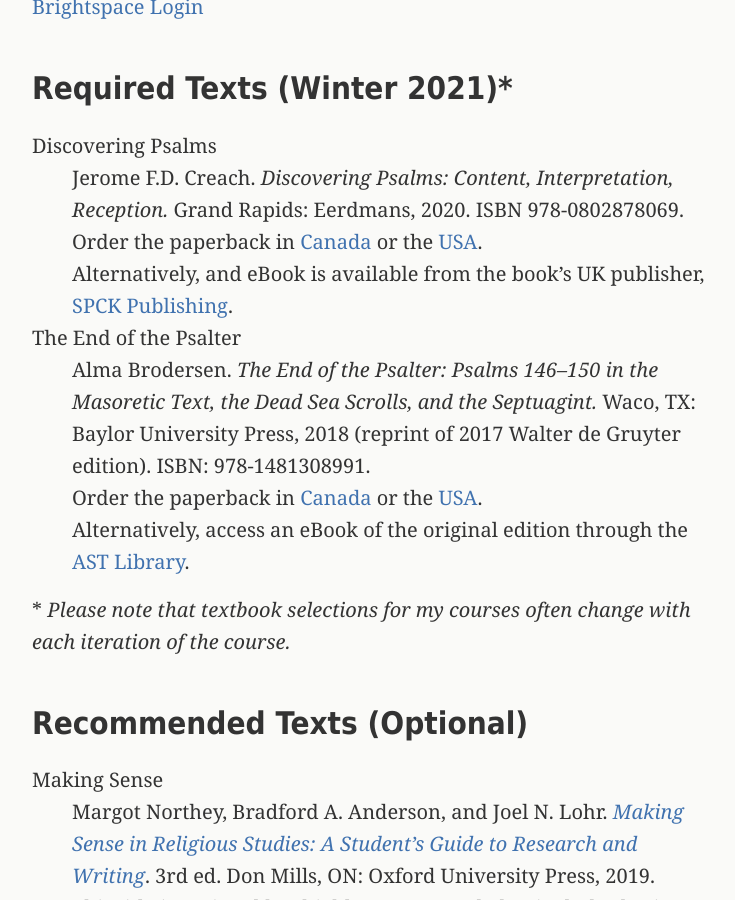
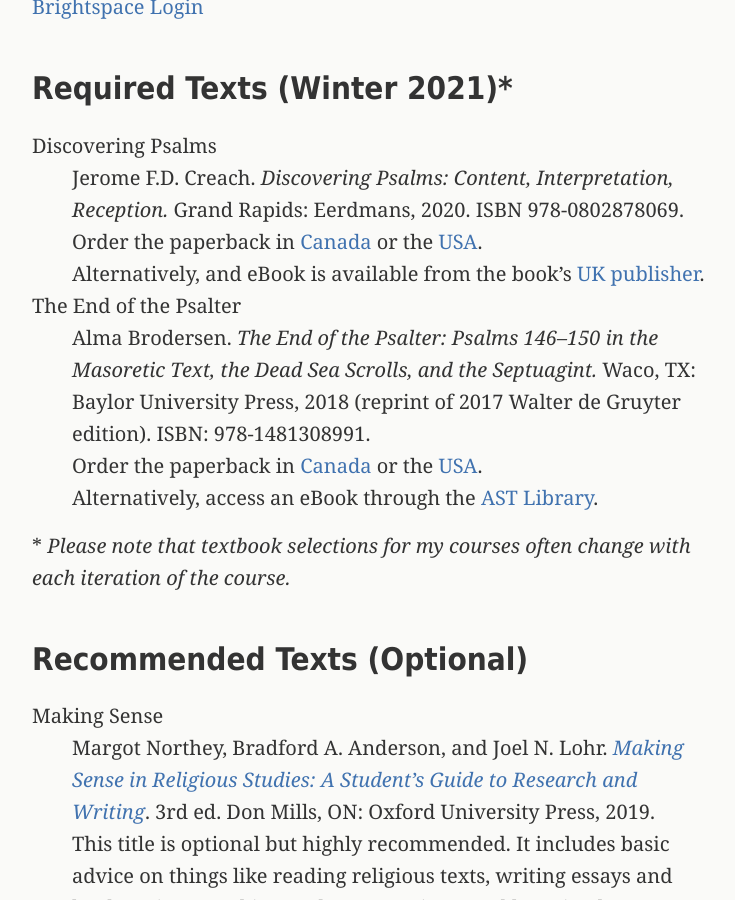
Before and after one commit to danieldriver/danieldriver.github.io, a Jekyll site: the page built from _pages/hb-3112.md, in a window 1280 px wide and 900 px high, scrolled down 754 px. Shown: the whole window, without its empty margins (266-1001 px from the left). Built offline with Jekyll 4.4.1, drawn with Linux system fonts in a browser that asks for light colours; a script that is not in the unit is left out.

Commit message:
trim some text

```diff
--- a/_pages/hb-3112.md
+++ b/_pages/hb-3112.md
@@ -30,12 +30,12 @@
 Discovering Psalms
 : Jerome F.D. Creach. *Discovering Psalms: Content, Interpretation, Reception.* Grand Rapids: Eerdmans, 2020. ISBN 978-0802878069.
 : Order the paperback in [Canada](https://amzn.to/3313Z6G) or the [USA](https://amzn.to/3nDIeBX).
-: Alternatively, and eBook is available from the book’s UK publisher, [SPCK Publishing](https://spckpublishing.co.uk/discovering-the-psalms).
+: Alternatively, and eBook is available from the book’s [UK publisher](https://spckpublishing.co.uk/discovering-the-psalms).
 
 The End of the Psalter
 : Alma Brodersen. *The End of the Psalter: Psalms 146–150 in the Masoretic Text, the Dead Sea Scrolls, and the Septuagint.* Waco, TX: Baylor University Press, 2018 (reprint of 2017 Walter de Gruyter edition). ISBN: 978-1481308991.
 : Order the paperback in [Canada](https://amzn.to/2IPpr7X) or the [USA](https://amzn.to/2UEKooe).
-: Alternatively, access an eBook of the original edition through the [AST Library](https://ebookcentral.proquest.com/lib/astheology/detail.action?docID=4895035).
+: Alternatively, access an eBook through the [AST Library](https://ebookcentral.proquest.com/lib/astheology/detail.action?docID=4895035).
 
 {% include recommended.md %}
 
```
